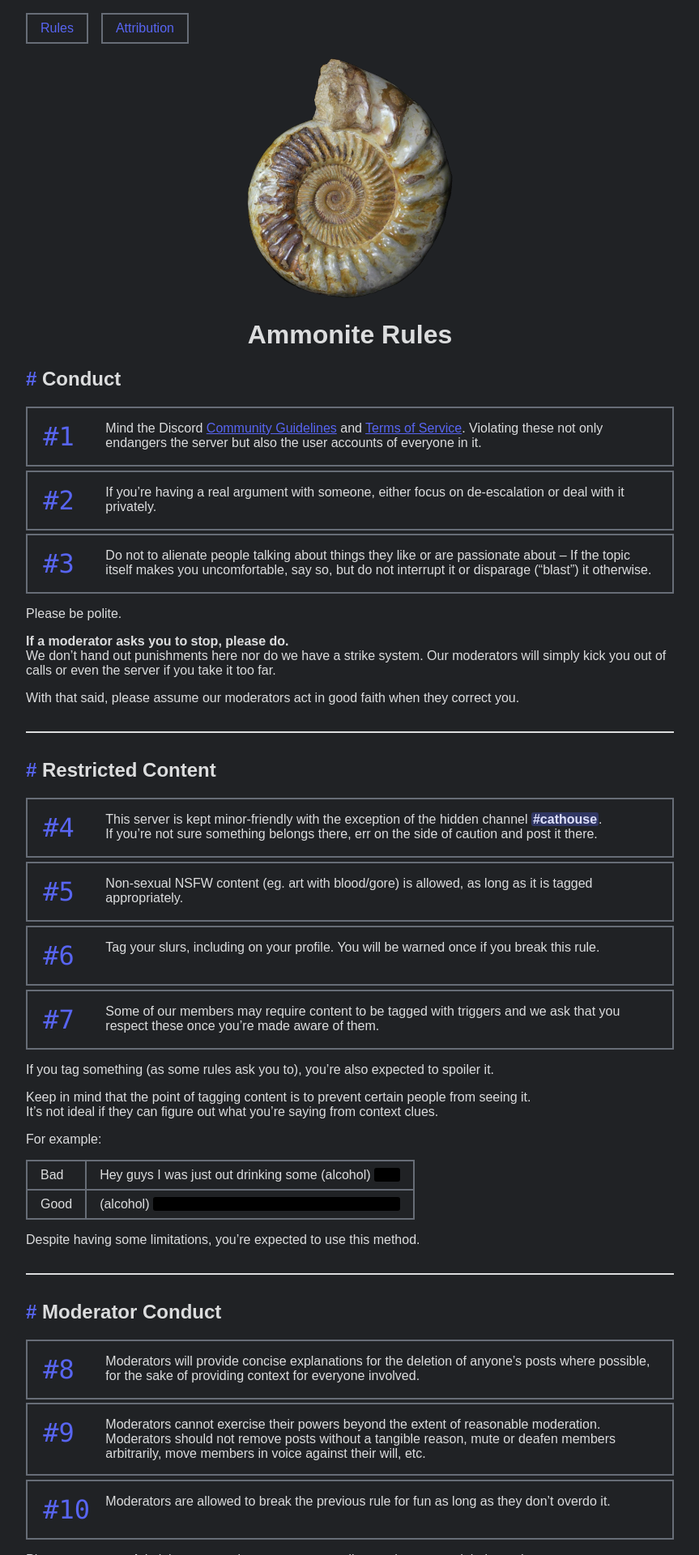
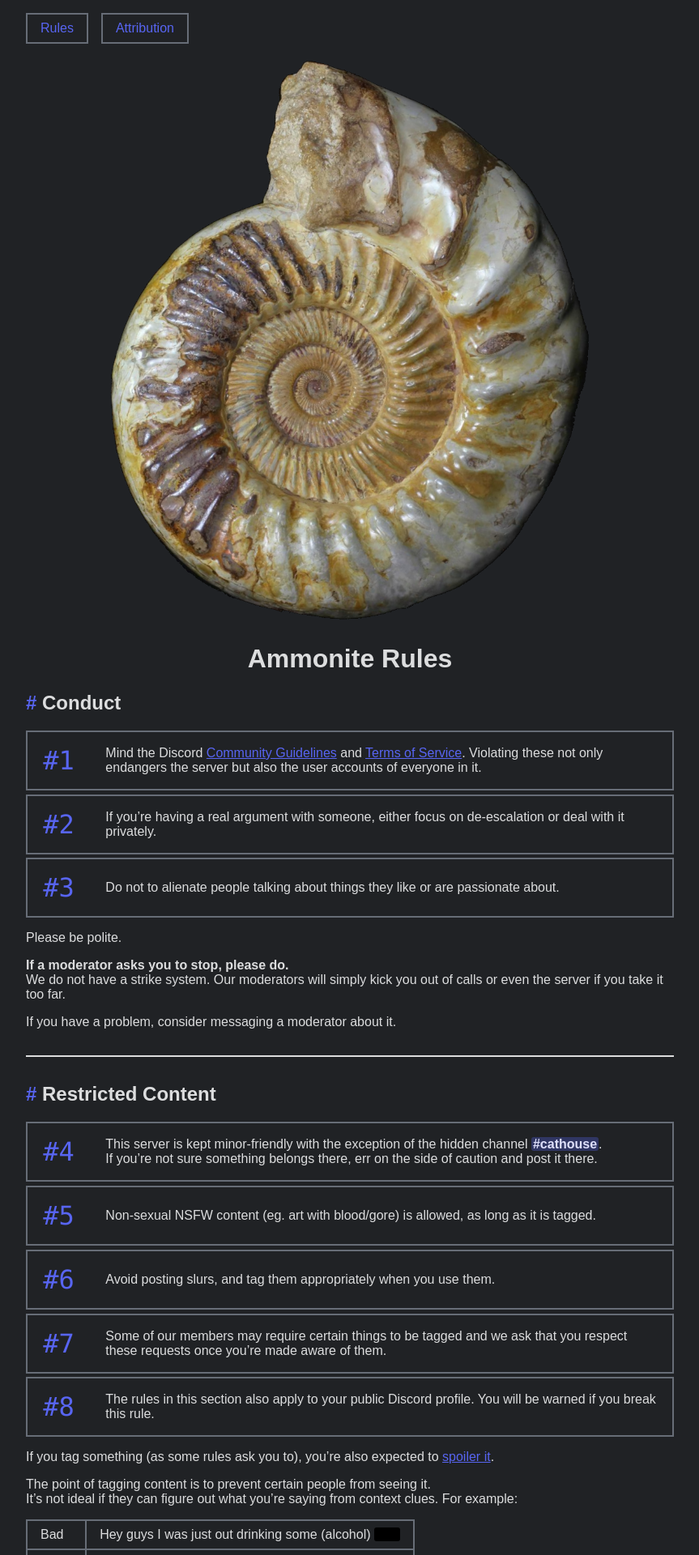
Before and after one commit to chitinlink/ammonite, a Jekyll site: the page built from rules.md, in a window 1280 px wide. Shown: the top 1920 px of the page at 81% size, without its empty margins (208-1071 px from the left). Built offline with Jekyll 4.4.1, drawn with Linux system fonts in a browser that asks for light colours; some of the changed text lies outside the part shown.

Commit message:
rules and style improvements

```diff
--- a/_data/rules.yml
+++ b/_data/rules.yml
@@ -4,42 +4,41 @@
       Mind the Discord [Community Guidelines](https://discord.com/guidelines) and [Terms of Service](https://discord.com/terms).
       Violating these not only endangers the server but also the user accounts of everyone in it.
     - If you're having a real argument with someone, either focus on de-escalation or deal with it privately.
-    - Do not to alienate people talking about things they like or are passionate about -- If the topic itself makes you uncomfortable, say so, but do not interrupt it or disparage ("blast") it otherwise.
+    - Do not to alienate people talking about things they like or are passionate about.
   text: |
     Please be polite.
 
     __If a moderator asks you to stop, please do.__
-    We don't hand out punishments here nor do we have a strike system. Our moderators will simply kick you out of calls or even the server if you take it too far.
+    We do not have a strike system. Our moderators will simply kick you out of calls or even the server if you take it too far.
 
-    With that said, please assume our moderators act in good faith when they correct you.
+    If you have a problem, consider messaging a moderator about it.
 
 - name: "Restricted Content"
   rules:
     - |
       This server is kept minor-friendly with the exception of the hidden channel <span class="channel">#cathouse</span>.
       If you're not sure something belongs there, err on the side of caution and post it there.
-    - Non-sexual NSFW content (eg. art with blood/gore) is allowed, as long as it is tagged appropriately.
-    - Tag your slurs, including on your profile. You will be warned once if you break this rule.
-    - Some of our members may require content to be tagged with triggers and we ask that you respect these once you're made aware of them.
+    - Non-sexual NSFW content (eg. art with blood/gore) is allowed, as long as it is tagged.
+    - Avoid posting slurs, and tag them appropriately when you use them.
+    - Some of our members may require certain things to be tagged and we ask that you respect these requests once you're made aware of them.
+    - |
+      The rules in this section also apply to your public Discord profile.
+      You will be warned if you break this rule.
   text: |
-    If you tag something (as some rules ask you to), you're also expected to spoiler it.
+    If you tag something (as some rules ask you to), you're also expected to [spoiler it](https://support.discord.com/hc/en-us/articles/360022320632-Spoiler-Tags-).
 
-    Keep in mind that the point of tagging content is to prevent certain people from seeing it.
-    It's not ideal if they can figure out what you're saying from context clues.
-
-    For example:
+    The point of tagging content is to prevent certain people from seeing it.
+    It's not ideal if they can figure out what you're saying from context clues. For example:
 
     Bad  | Hey guys I was just out drinking some (alcohol) <span class="spoiler">beer</span>
     Good | (alcohol) <span class="spoiler">Hey guys I was just out drinking some beer</span>
 
-    Despite having some limitations, you're expected to use this method.
-
 - name: "Moderator Conduct"
   rules:
-  - Moderators will provide concise explanations for the deletion of anyone's posts where possible, for the sake of providing context for everyone involved.
+  - Moderators will provide concise explanations for the deletion of messages.
   - |
     Moderators cannot exercise their powers beyond the extent of reasonable moderation.
-    Moderators should not remove posts without a tangible reason, mute or deafen members arbitrarily, move members in voice against their will, etc.
+    Moderators should not delete messages without a reason, mute/deafen/move members arbitrarily, etc.
   - Moderators are allowed to break the previous rule for fun as long as they don't overdo it.
   text: Please contact an Administrator to raise concerns regarding moderators and their conduct.
 
@@ -50,6 +49,4 @@
     * We may deny the request.
     * We do not accept members below 18 years old.
     * Members caught lying about their age will be banned permanently.
-    * You will be responsible for the person you invited. Particularly, if they get banned, so will you.
-
-    All users, including you, join the server via this process.
+    * You will be (temporarily) responsible for the person you invited. Particularly, if they get banned, so will you.
--- a/assets/style.sass
+++ b/assets/style.sass
@@ -4,8 +4,8 @@
 
 $txt: #dcddde
 $bg: #202225
-$yellow: #FEE75C
-$blurple: #5865F2
+$yellow: #fee75c
+$blurple: #5865f2
 
 body
   margin: 0
@@ -36,7 +36,9 @@ nav
   margin: auto
   max-width: 800px
   width: 100%
-  margin-bottom: 10em
+
+.gutter
+  height: 10em
 
 #icon
   max-width: 100vw
@@ -44,7 +46,7 @@ nav
   margin: 1em 0
   img
     width: 100%
-    max-width: 300px
+    max-width: min(700px, 100%)
 
 h1.center
   text-align: center
@@ -95,8 +97,6 @@ section
     text-decoration: none
   &:target h2
     text-decoration: underline $yellow
-  &:last-of-type
-    margin-bottom: 25vh
 
 hr
   margin: 2em 0
@@ -127,6 +127,7 @@ li
   .rule_text
     display: inline
     padding-right: 1em
+    margin: auto 0
   &:target
     border-color: $yellow
 
--- a/rules.md
+++ b/rules.md
@@ -23,3 +23,4 @@ title: Ammonite Rules
 </section>
 {% unless forloop.last %}<hr>{% endunless %}
 {% endfor%}
+<div class="gutter"></div>
```
Also changed, not shown: attribution.md (+10 -12 lines).
